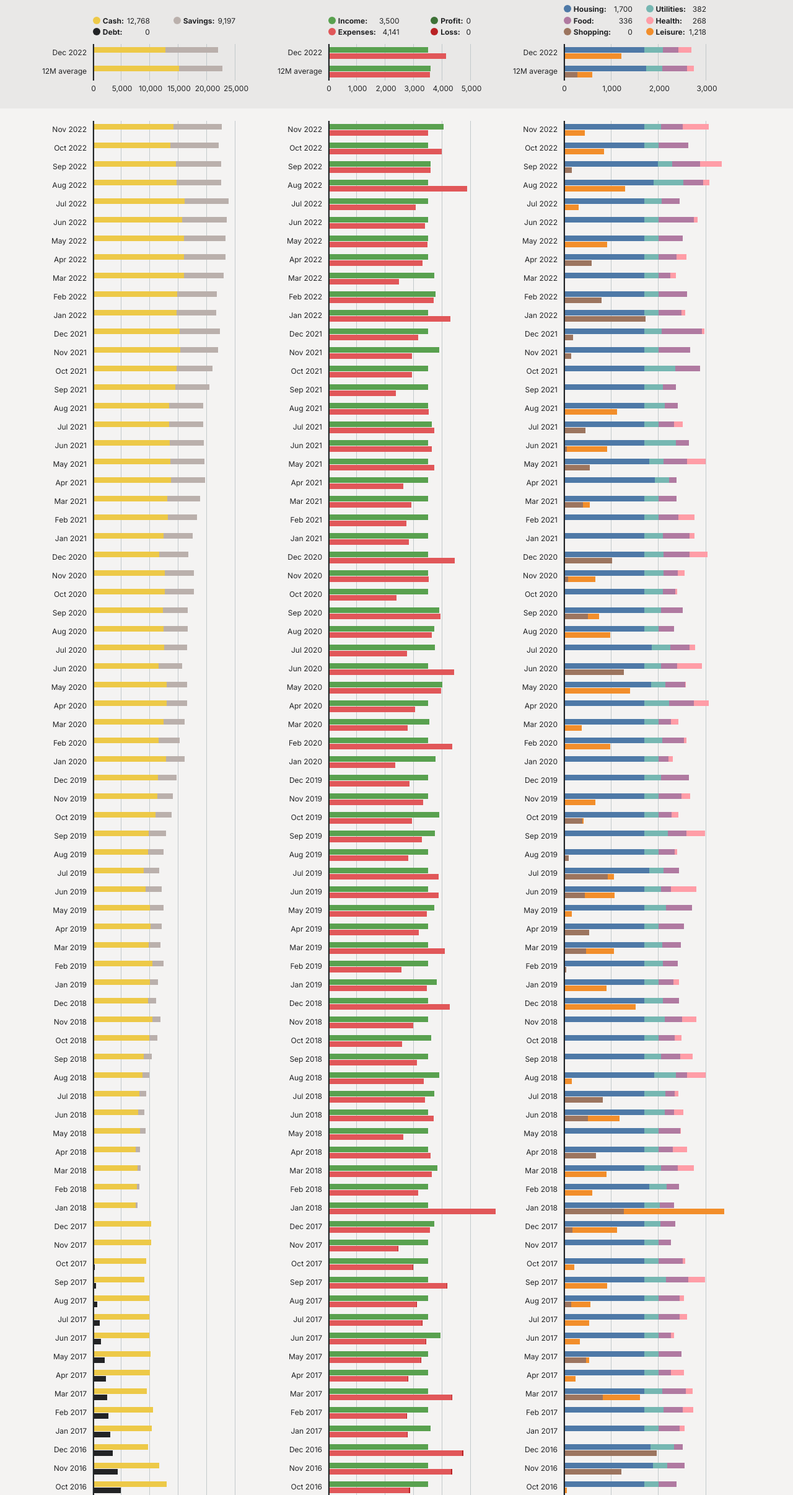
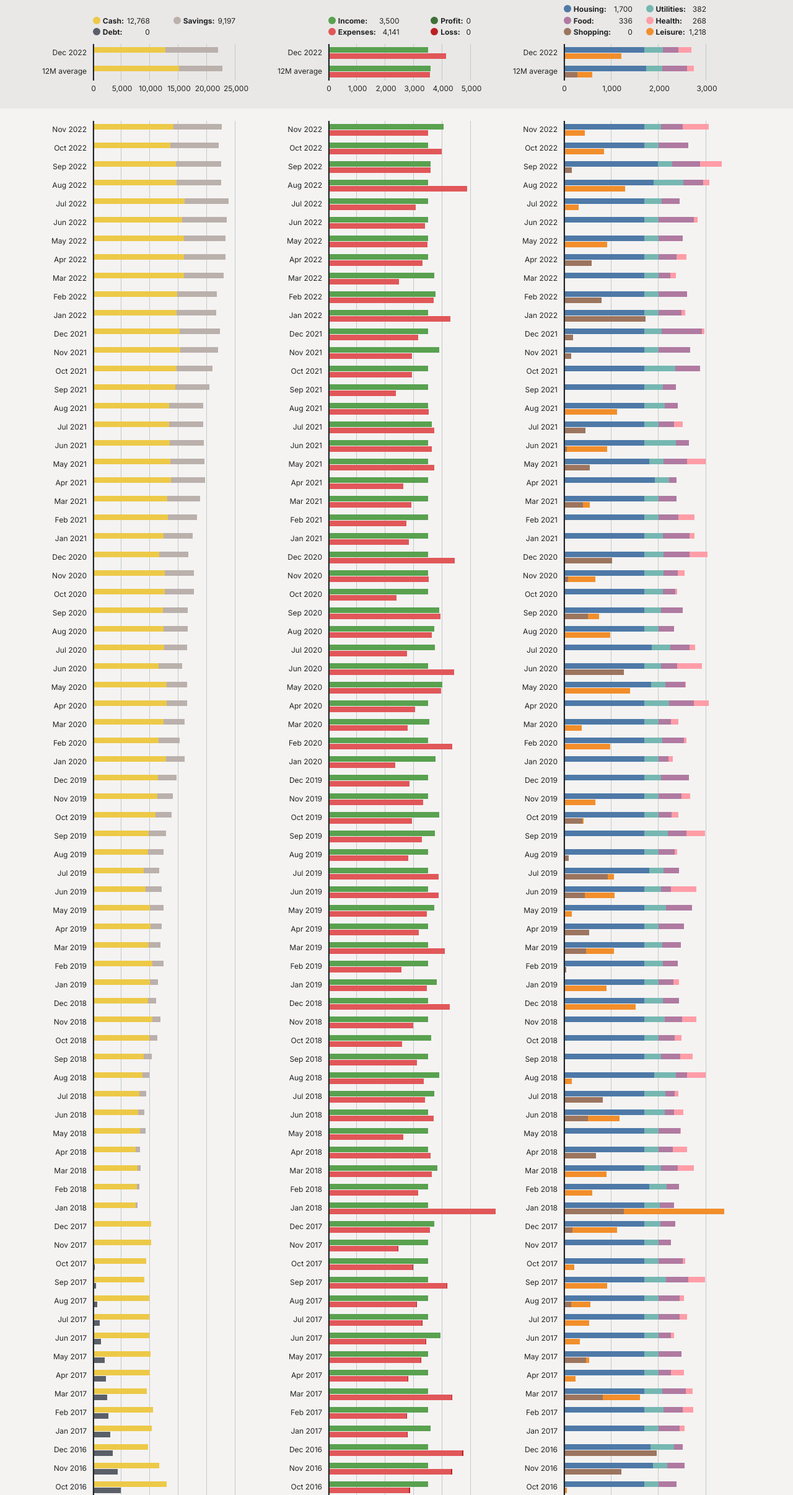
Before and after one commit to tzhg/my-budget, a plain HTML site: page index.html in a window 1280 px wide. Shown: the part 148-2560 px from the top of the page at 62% size. Drawn offline with nearby package versions, Linux system fonts and the light colour scheme; a web font is replaced by a local one.

Commit message:
Adjust colours

```diff
--- a/css/main.css
+++ b/css/main.css
@@ -285,7 +285,7 @@ body {
 
 .label-0 .legend-icon { background-color: #edc948; }
 .label-1 .legend-icon { background-color: #bab0ac; }
-.label-2 .legend-icon { background-color: #222325; }
+.label-2 .legend-icon { background-color: #5a5f68; }
 .label-3 .legend-icon { background-color: #59a14f; }
 .label-4 .legend-icon { background-color: #e15759; }
 .label-5 .legend-icon { background-color: #3e7137; }
--- a/js/main.js
+++ b/js/main.js
@@ -40,7 +40,7 @@ const labels = [
 const pal = [
     "#edc948",
     "#bab0ac",
-    "#222325",
+    "#5a5f68",
     "#59a14f",
     "#e15759",
     "#3e7137",
```
